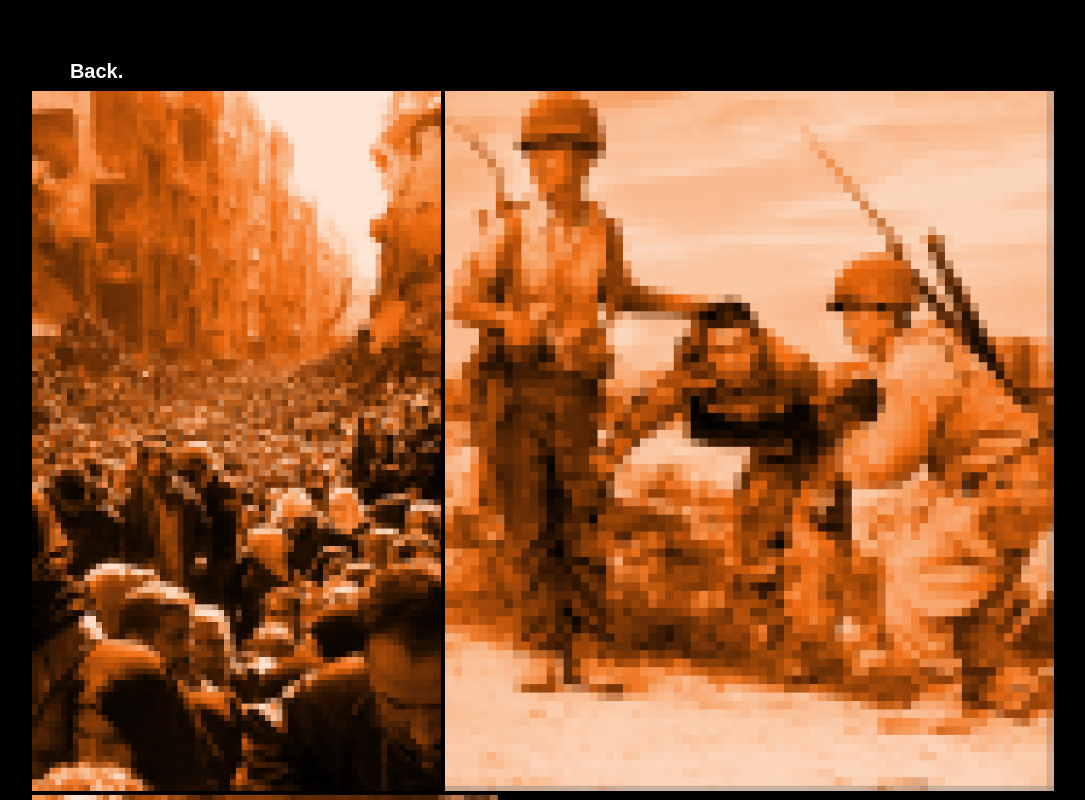
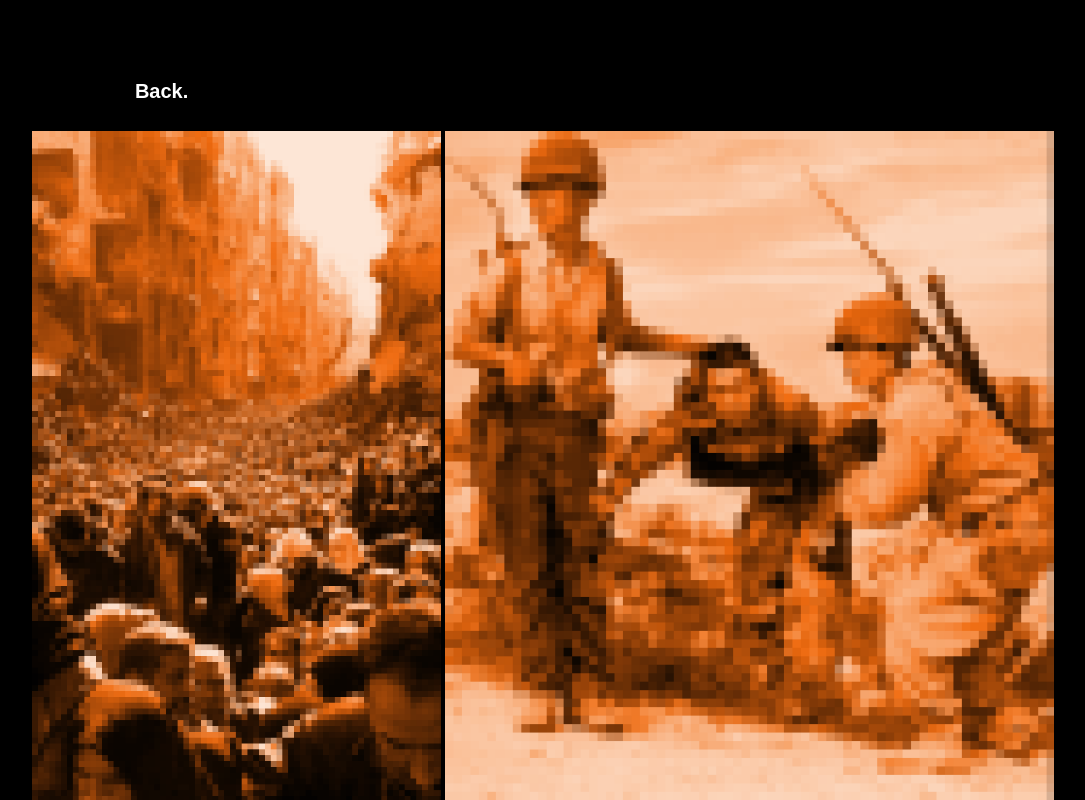
Before and after one commit to dltkdals0318/NotFound, a plain HTML site: page news1.html in a window 1280 px wide. Shown: the top 800 px of the page, without its empty margins (58-1143 px from the left). Drawn offline with Linux system fonts and the light colour scheme.

Commit message:
Update style.css

```diff
--- a/style.css
+++ b/style.css
@@ -111,8 +111,8 @@ html{
 #button {
   background:none;
   color:#ffffff;
-  height:40px;
-  width:130px;
+  height:80px;
+  width:260px;
   border:none;
   animation: jitter 0.1s infinite;
   font-size: 15pt;
```
